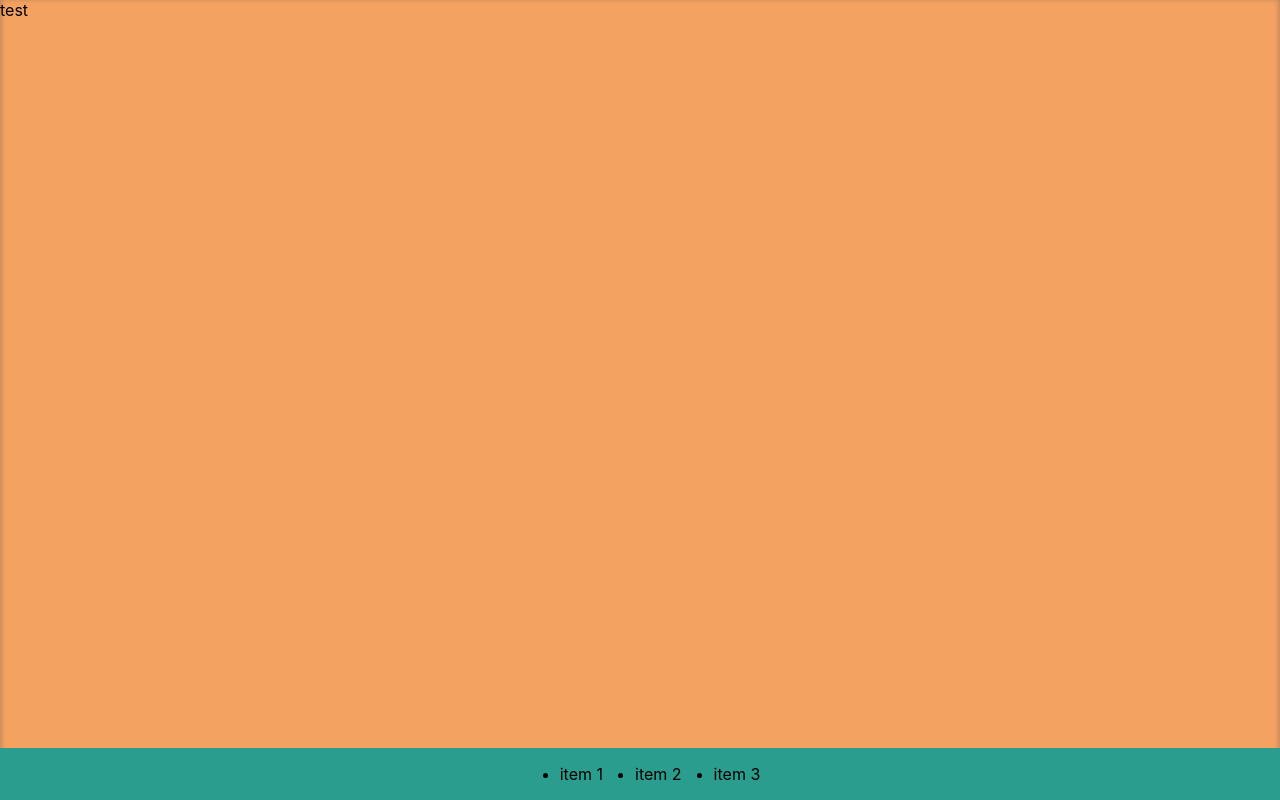
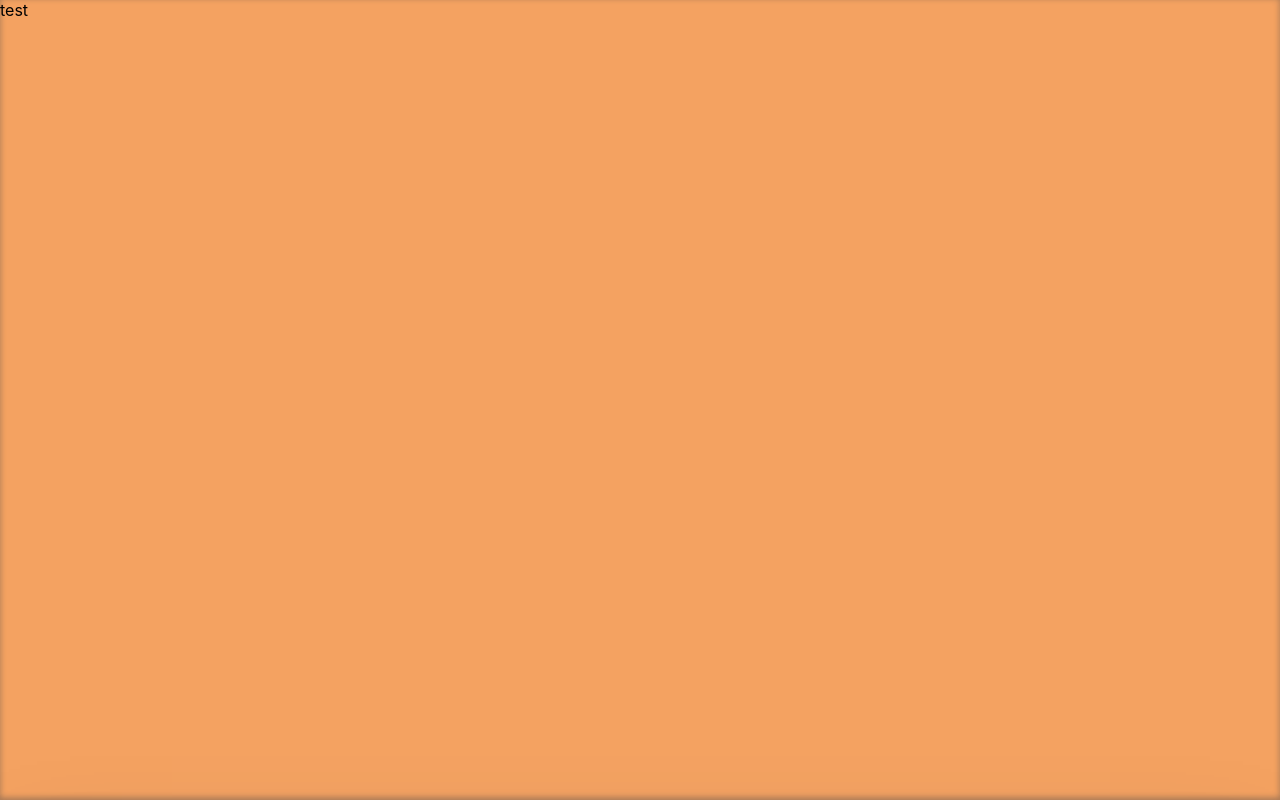
Before and after one commit to shimekukuri/blog, a React (Create React App) app: page / in a window 1280 px wide. Built offline with nearby package versions, Linux system fonts and the light colour scheme.

Commit message:
Adding and fixing css animations and dementions

```diff
--- a/src/component/Nav.css
+++ b/src/component/Nav.css
@@ -1,11 +1,36 @@
-.test {
+.area-activator {
+  position: absolute;
+  width: 100%;
+  height: 10vh;
+  bottom: 0;
+  z-index: 1;
+}
+
+.area-activator:hover .navigator {
+  display: flex;
+}
+
+@keyframes onEntrance {
+  from {
+    transform: translate(0, 50px);
+    opacity: 0;
+  }
+  to {
+    opacity: 1;
+    transform: translate(0, 0px);
+  }
+}
+
+.navigator {
   position: absolute;
   width: 100%;
   bottom: 0;
-  z-index: 1;
-  display: flex;
+  z-index: 2;
+  display: none;
   justify-content: center;
   background-color: var(--light-green);
+  animation: onEntrance 500ms ease-out;
+  animation-fill-mode: forwards;
 }
 
 .nav-container {
--- a/src/component/Nav.js
+++ b/src/component/Nav.js
@@ -5,9 +5,14 @@ import "./Nav.css";
 export default function Navigator(props) {
   const { children } = props;
 
+  const handleNavActive = () => {
+
+  }
+
   return (
     <>
-      <section className="test">
+      <section className="area-activator">
+        <div className="navigator">
           <nav>
             <ul className="nav-container">
               <li className="nav-item">item 1</li>
@@ -16,6 +21,7 @@ export default function Navigator(props) {
             </ul>
           </nav>
           <div>{children}</div>
+        </div>
       </section>
     </>
   );
--- /dev/null
+++ b/src/component/projectcard.js
@@ -0,0 +1,8 @@
+import React from "react";
+
+export default function ProjectCard (props) {
+  const {children} = props;
+
+  return(<>
+  </>)
+}
--- a/src/component/projects.css
+++ b/src/component/projects.css
@@ -7,7 +7,7 @@
   display: none;
 }
 
-img{
+img {
   max-width: 100%;
   max-height: 100%;
   display: block;
@@ -38,9 +38,32 @@ img{
 .card:hover {
   box-shadow: rgba(2, 8, 20, 0.1) 0px 0.35em 1.175em,
     rgba(2, 8, 20, 0.08) 0px 0.175em 0.5em;
-  transform: translateY(-3px) scale(1.02);
+  transform: scale(1.02);
 }
 
+@media only screen and (max-width: 600px) {
+  .animated-grid {
+    height: 100%;
+    width: 100%;
+
+    display: grid;
+    gap: 0rem;
+
+    /*Explicit grid */
+    grid-template-areas:
+      "a  b"
+      "c  d"
+      "e  f"
+      "g  h";
+
+    grid-template-rows: repeat(4, 23.5%);
+    grid-template-columns: repeat(2, 50%);
+
+    --stagger-delay: 100ms;
+  }
+}
+
+@media only screen and (min-width: 600px) {
   .animated-grid {
     margin-top: 1%;
     height: 100%;
@@ -59,6 +82,7 @@ img{
     grid-template-columns: repeat(3, 30%);
 
     --stagger-delay: 100ms;
+  }
 }
 
 @keyframes cardEntrance {
--- a/src/component/projects.js
+++ b/src/component/projects.js
@@ -1,6 +1,6 @@
 import React from "react";
-import Particles from "react-particles";
 import "./projects.css";
+import ProjectCard from "./projectcard";
 
 export default function Projects(props) {
   const { inView } = props;
@@ -12,7 +12,7 @@ export default function Projects(props) {
     <>
       <div className="flex-center full-size">
         <section className="animated-grid flex-center">
-          <div className={animationTrigger}>a</div>
+          <div className={animationTrigger}><ProjectCard /></div>
           <div className={animationTrigger}>b</div>
           <div className={animationTrigger}>c</div>
           <div className={animationTrigger}>d</div>
```
Also changed, not shown: src/component/projectcard.css (added). Lines whose indentation alone changed are shown as unchanged.
